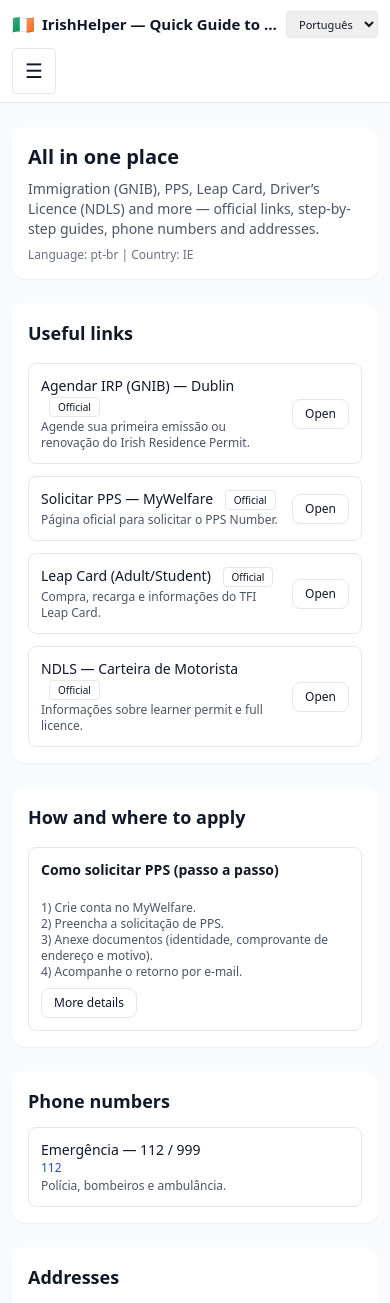
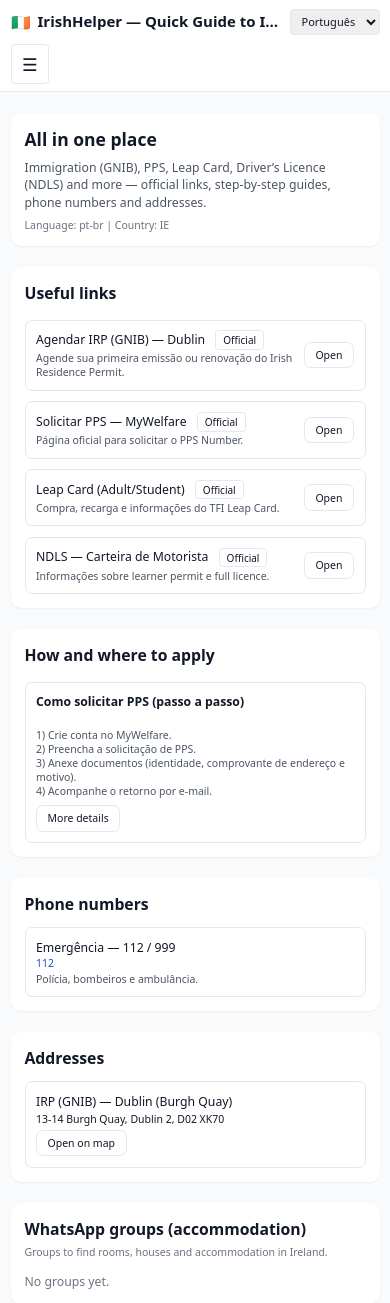
Before and after one commit to Buenomaurilio/IrishHelper, a Django app: page /pt-br/IE/ in a window 390 px wide. Shown: the top 1303 px of the page. Run offline with Django 5.2, Linux system fonts and the light colour scheme; data comes from the database, SQL or seed files in the repository; data that the repository does not hold is empty; some libraries are stand-ins or nearby versions.

Commit message:
Implement mobile font size adjustment in Irish helper
Add responsive font size adjustment for mobile layout.

```diff
--- a/catalog/templates/catalog/irish_helper.html
+++ b/catalog/templates/catalog/irish_helper.html
@@ -7,6 +7,16 @@
   <title>{% trans "IrishHelper — Guia para imigrantes na Irlanda" %}</title>
   <meta name="viewport" content="width=device-width, initial-scale=1">
   <script src="https://cdn.tailwindcss.com"></script>
+
+  <!-- Deixar o layout ~85% do tamanho original no mobile -->
+  <style>
+    /* até 640px (sm do Tailwind) */
+    @media (max-width: 640px) {
+      html {
+        font-size: 14px; /* padrão é 16px → 14px ≈ 87,5% (bem perto do teu 85%) */
+      }
+    }
+  </style>
 </head>
 <body class="bg-gray-50 text-gray-900">
   <!-- HEADER -->
```
